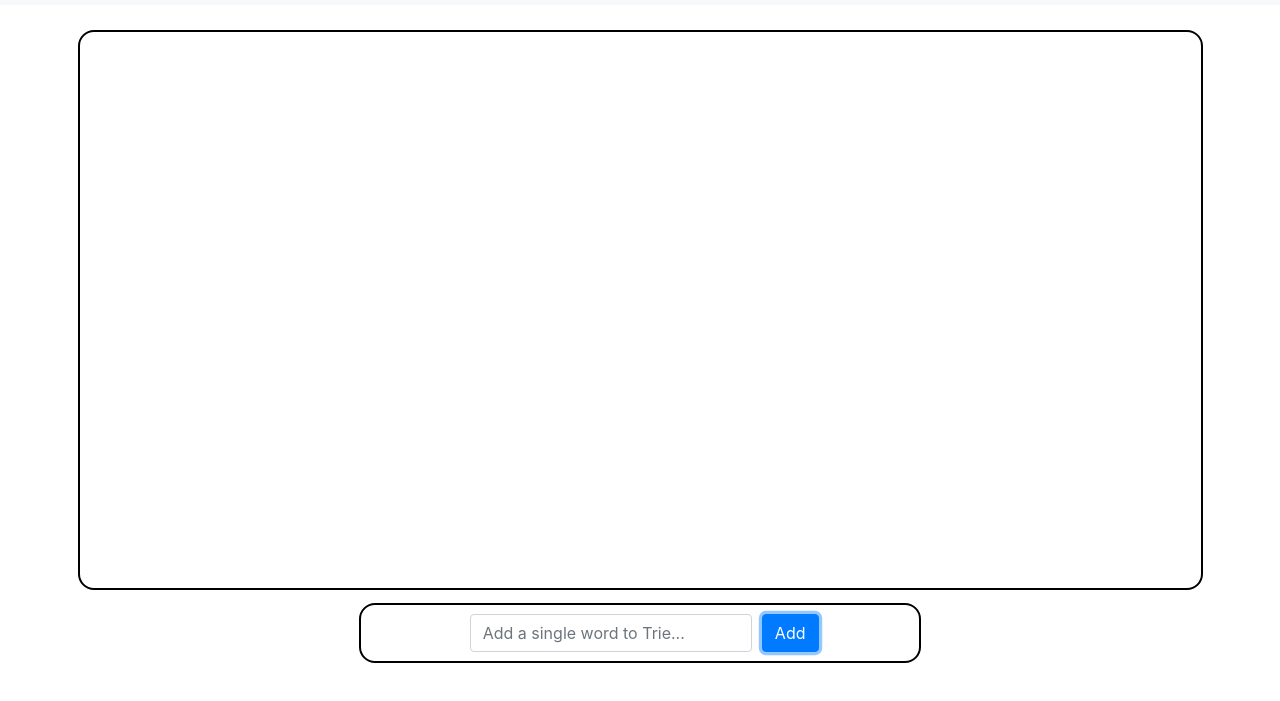
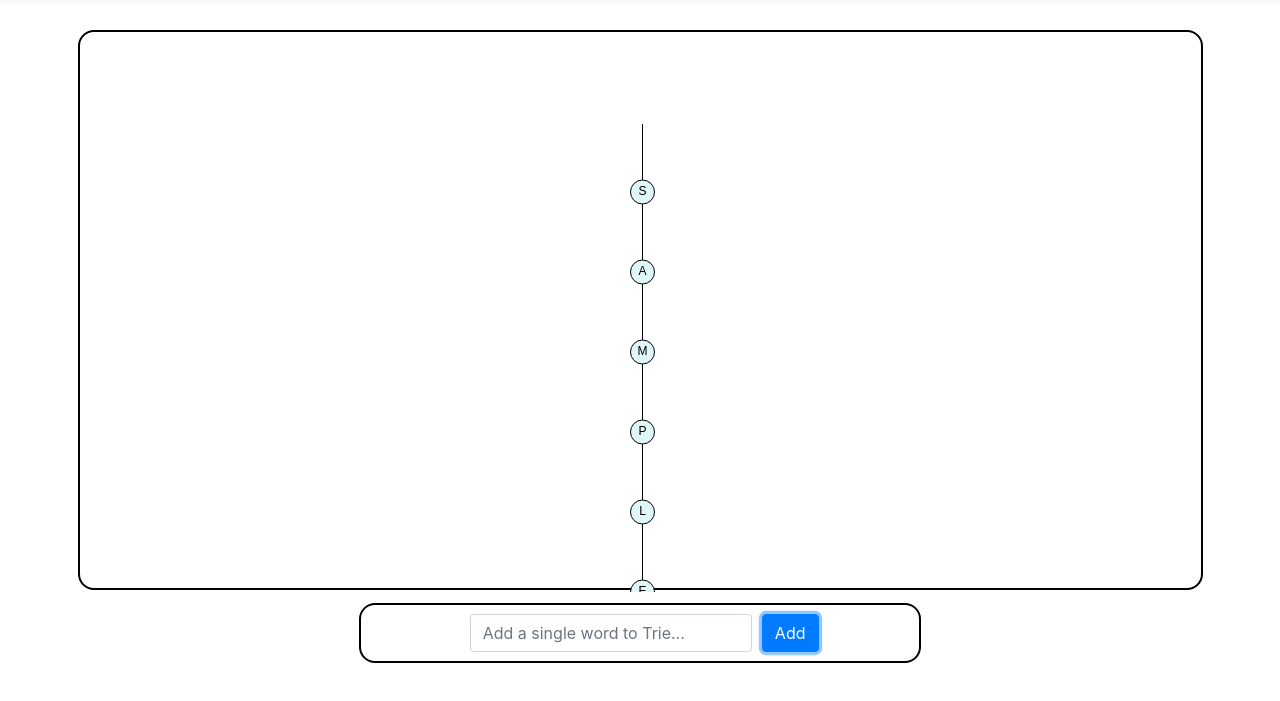
Before and after one commit to JSANTOS22/Trie_Project, a plain HTML site: page index.html in a window 1280 px wide. Both pictures are taken after typing "Sample" into the empty fields and a click on the button "Add". Shown: the part 51-752 px from the top of the page. Drawn offline with nearby package versions, Linux system fonts and the light colour scheme.

Commit message:
first implementation of animation

```diff
--- a/index.html
+++ b/index.html
@@ -84,11 +84,12 @@
 
   </body>
 
-  <script src="js/main.js"></script>
-  <script src="js/canvas.js"></script>
   <script src="js/trie.js"></script>
   <script src="js/layout.js"></script>
+  <script src="js/canvas.js"></script>
   <script src="js/animation.js"></script>
+  <script src="js/main.js"></script>
+
   <script>
     function toggle_light_mode() {
         var app = document.getElementsByTagName("BODY")[0];
@@ -121,5 +122,28 @@
       });
     });
 
+    const wrapper = canvas.parentElement;
+
+    function resizeCanvas() {
+      const rect = wrapper.getBoundingClientRect();
+      const scale = window.devicePixelRatio || 1;
+
+      // Set actual pixel size of canvas to wrapper size * scale
+      canvas.width = rect.width * scale;
+      canvas.height = rect.height * scale;
+
+      // Set CSS size explicitly (optional if your CSS already does it)
+      canvas.style.width = rect.width + 'px';
+      canvas.style.height = rect.height + 'px';
+
+      // Reset transform and scale for crisp drawing
+      ctx.setTransform(1, 0, 0, 1, 0, 0);
+      ctx.scale(scale, scale);
+    }
+
+    resizeCanvas();
+    window.addEventListener('resize', resizeCanvas);
+
+
   </script>
 </html>
--- a/js/animation.js
+++ b/js/animation.js
@@ -2,5 +2,20 @@
     This is where the animation transitions and operations are
     - animateInsert(word)
     - animateSearch(word)
-    - animateTraversal(word)
+    - animateTraversal(word), might need later on
 */
+
+function animateInsert(nodes) {
+    drawIncremental(nodes);
+}
+
+function animateSearch(path) {
+  for (const node of path) {
+    // simple highlight functionality, will replace with actual animation step system later
+    ctx.beginPath();
+    ctx.arc(node.x, node.y, NODE_RADIUS + 4, 0, 2 * Math.PI);
+    ctx.strokeStyle = '#4caf50';
+    ctx.stroke();
+    ctx.strokeStyle = '#000'; // reset
+  }
+}
--- a/js/canvas.js
+++ b/js/canvas.js
@@ -5,3 +5,55 @@
     - clearCanvas()
     - drawHighlight(node)
 */
+
+const canvas = document.getElementById('canvas');
+const ctx = canvas.getContext('2d');
+const NODE_RADIUS = 12;
+
+function clearCanvas(){
+    ctx.clearRect(0, 0, canvas.clientWidth, canvas.height);
+}
+
+function drawNode(x, y, char){
+    // draw circle
+    ctx.beginPath();
+    ctx.arc(x, y, NODE_RADIUS, 0, 2 * Math.PI);
+    ctx.fillStyle = '#e0f7fa';
+    ctx.fill();
+    ctx.stroke();
+
+    // inside circle design
+    ctx.fillStyle = '#000';
+    ctx.textAlign = 'center';
+    ctx.textBaseline = 'middle';
+    ctx.font = '12px Arial';
+    ctx.fillText(char, x, y);
+}
+
+function drawEdge(parent, child) {
+    // get the distance formula sqrt((x2-x1)^2 + (y2-y1)^2)
+    const dx = child.x - parent.x;
+    const dy = child.y - parent.y;
+    const dist = Math.sqrt(dx * dx + dy * dy);
+
+    // create offset of edge so that line doesn't go through each node
+    const offsetX = (dx / dist) * NODE_RADIUS;
+    const offsetY = (dy / dist) * NODE_RADIUS;
+
+    // draw the edge
+    ctx.beginPath();
+    ctx.moveTo(parent.x + offsetX, parent.y + offsetY);
+    ctx.lineTo(child.x - offsetX, child.y - offsetY);
+    ctx.stroke();
+}
+
+function drawIncremental(nodes) {
+  for (const node of nodes) {
+    if (node.domState !== 'new') continue;
+
+    // if node has a parent, draw the edge
+    if (node.parent) drawEdge(node.parent, node);
+    drawNode(node.x, node.y, node.char);
+    node.domState = 'existing';
+  }
+}
--- a/js/layout.js
+++ b/js/layout.js
@@ -1,4 +1,51 @@
 /*
-    This is where the calculation of where each node should be is
-    - assignCoordinates(trie)
+    This is where the calculation of where each node should be
+    - assignPositions(trie)
 */
+
+function assignPositions(root, canvasWidth, startY = 80, spacing = 80) {
+  let x = 0;
+  const allNodes = [];
+
+  function dfs(node, depth) {
+    allNodes.push(node);
+    const children = Object.values(node.children);
+    if (children.length === 0) {
+      node.x = x;
+      node.y = startY + depth * spacing;
+      x += spacing;
+      return node.x;
+    }
+
+    let minX = Infinity, maxX = -Infinity;
+    for (const child of children) {
+      const childX = dfs(child, depth + 1);
+      minX = Math.min(minX, childX);
+      maxX = Math.max(maxX, childX);
+    }
+
+    node.x = (minX + maxX) / 2;
+    node.y = startY + depth * spacing;
+    return node.x;
+  }
+
+  dfs(root, 0);
+  centerTree(allNodes, canvasWidth);
+}
+
+function centerTree(nodes, canvasWidth) {
+  let minX = Infinity;
+  let maxX = -Infinity;
+
+  for (const node of nodes) {
+    if (node.x < minX) minX = node.x;
+    if (node.x > maxX) maxX = node.x;
+  }
+
+  const treeWidth = maxX - minX;
+  const offsetX = (canvasWidth - treeWidth) / 2 - minX;
+
+  for (const node of nodes) {
+    node.x += offsetX;
+  }
+}
--- a/js/main.js
+++ b/js/main.js
@@ -1,14 +1,31 @@
 // event listener for the search and add input field
 const add_input = document.getElementById('add-input-field');
 const search_input = document.getElementById('search-input-field');
+const trie = new Trie();
 
 add_input.addEventListener('input', (e) => {
     e.target.value = e.target.value.replace(/[^a-zA-Z]/g, '').toUpperCase();
+
+    if (!e.target.value) return;
+
+    const newNodes = trie.insert(e.target.value);
+    console.log(newNodes);
+    assignPositions(trie.root, canvas.clientWidth);
+    animateInsert(newNodes);
 });
 
 search_input.addEventListener('input', (e) => {
+    const prev_val = e.target.value;
     e.target.value = e.target.value.replace(/[^a-zA-Z]/g, '').toUpperCase();
-    console.log(e.target.value);
+
+    if (prev_val == e.target.value || !e.target.value) return;
+
+    const path = trie.search(e.target.value);
+    if (path) {
+        animateSearch(path);
+    } else {
+        alert("word not found.");
+    }
 })
 
 // adds word to Trie
--- a/js/trie.js
+++ b/js/trie.js
@@ -12,7 +12,7 @@ class TrieNode {
         this.isEndOfWord = false;
 
         // animation properties
-        this.state = 'new'; // can also be 'existing
+        this.state = 'new'; // can also be 'existing'
         this.parent = null;
         this.x = null;
         this.y = null;
@@ -23,7 +23,7 @@ class TrieNode {
 class Trie {
 
     constructor(){
-        this.root = TrieNode('');
+        this.root = new TrieNode('');
     }
 
     insert(word){
@@ -32,10 +32,12 @@ class Trie {
         const newNodes = [];
 
         for (const char of word){
+            // if child char doesn't exist yet, we must create a new node
             if (!node.children[char]){
                 const newNode = new TrieNode(char);
                 node.children[char] = newNode;
                 newNode.parent = node;
+                newNode.domState = 'new';
                 newNodes.push(newNode);
             }
             node = node.children[char];
@@ -47,4 +49,26 @@ class Trie {
 
     }
 
+    search(word){
+
+        let node = this.root;
+        const path = [];
+
+        for (const char of word){
+
+            // if child card doesn't exist, word isn't in the Trie
+            if (!node.children[char]){
+                return null;
+            }
+
+            node = node.children[char];
+            path.push(node);
+
+        }
+
+        //return node.isEndOfWord;
+        return path;
+
+    }
+
 }
```
